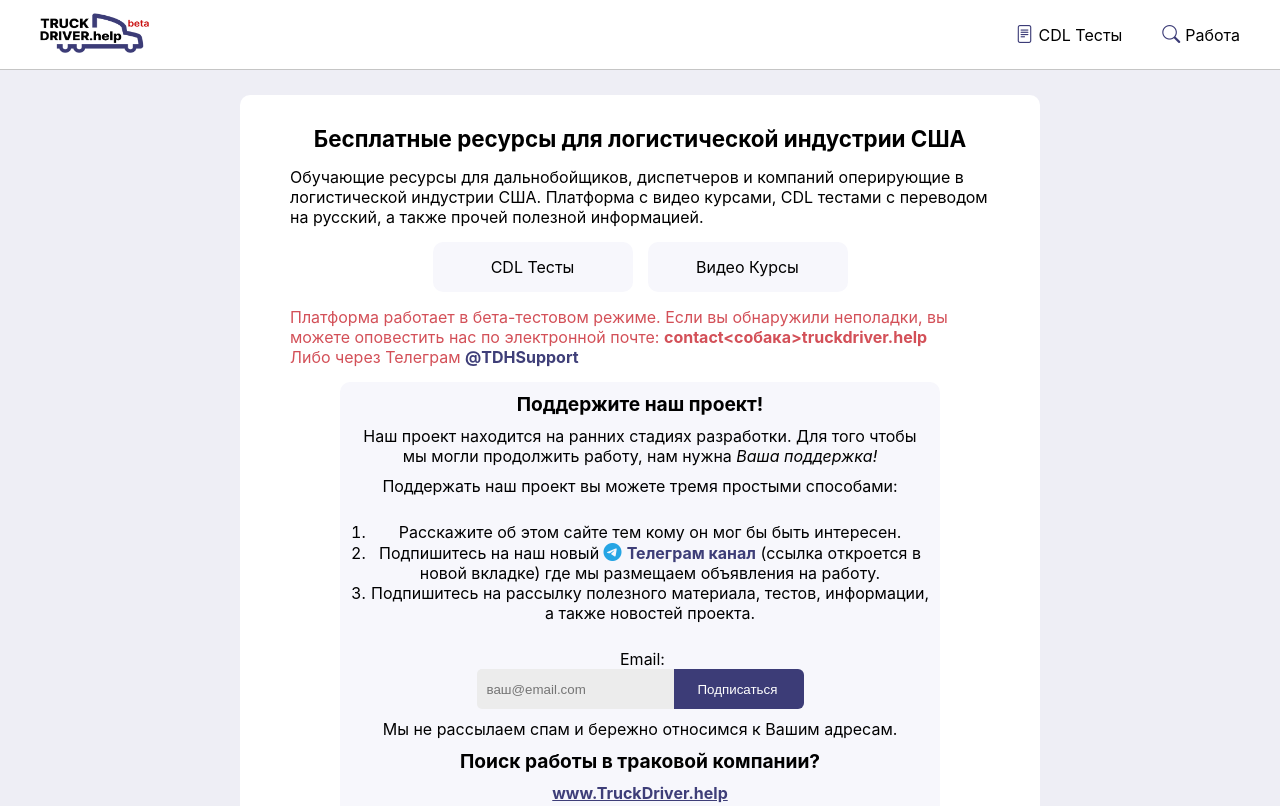
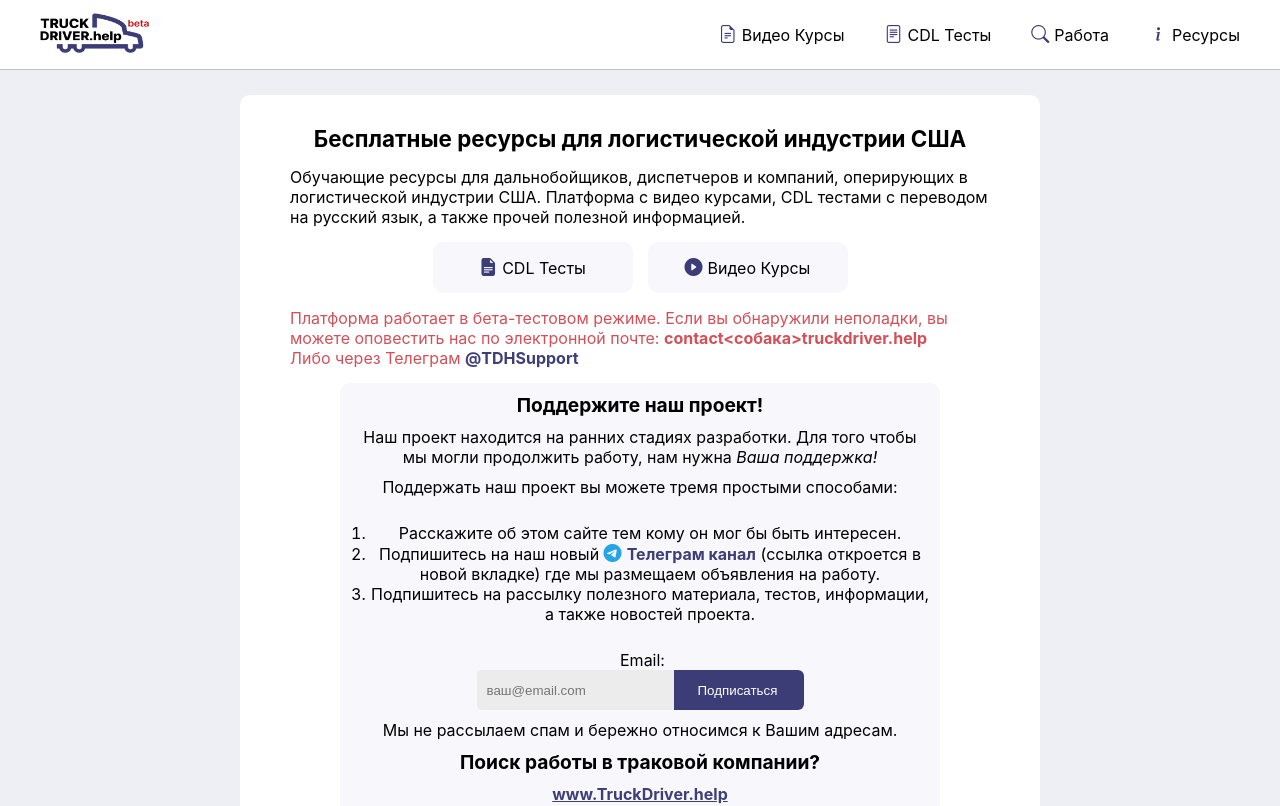
Before and after one commit to dandavisjs/TDL-Academy, a Next.js app: page / in a window 1280 px wide. Shown: the top 806 px of the page. Built offline with nearby package versions, Linux system fonts and the light colour scheme; no server answers.

Commit message:
Minor ui, nav changes

```diff
--- a/components/course/player.js
+++ b/components/course/player.js
@@ -5,6 +5,7 @@ export default function Player(props) {
     const videoURL = "https://www.youtube.com/watch?v=" + props.videoId
     return (
         <div className={styles.container}>
+
             <ReactPlayer
                 url={videoURL}
                 playing={true}
--- a/components/layout/footer.js
+++ b/components/layout/footer.js
@@ -1,8 +1,7 @@
-
 import styles from './footer.module.css'
 import Link from 'next/link'
 
-export default function Home() {
+export default function Footer() {
     return (
 
         <footer className={styles.footer}>
--- a/components/layout/navItems.js
+++ b/components/layout/navItems.js
@@ -1,12 +1,23 @@
+import { useContext } from 'react'
 import Link from 'next/link'
+import NavContext from '../../store/nav-context'
 
 export default function NavItems() {
+    const navCtx = useContext(NavContext)
+    const { mobile, setMobile } = navCtx
 
     return (
         <>
+            <li>
+                <Link href={{ pathname: `/course/dispatch/0` }}>
+                    <a onClick={setMobile} style={{ cursor: 'pointer' }}>
+                        <i className="bi bi-file-earmark-text"></i>Видео Курсы
+                    </a>
+                </Link>
+            </li>
             <li className="pointer">
-                <Link href="/" passHref={true}>
-                    <a><i className="bi bi-file-text"></i>CDL Тесты</a>
+                <Link href="/quiz" passHref={true}>
+                    <a onClick={setMobile}><i className="bi bi-file-text"></i>CDL Тесты</a>
                 </Link>
             </li>
             <li className="pointer">
@@ -14,6 +25,13 @@ export default function NavItems() {
                     <a><i className="bi bi-search"></i>Работа</a>
                 </Link>
             </li>
+            <li>
+                <Link href="https://www.truckdriver.help/resources" passHref={true}>
+                    <a style={{ cursor: 'pointer' }}>
+                        <i className="bi bi-info-lg"></i>Ресурсы
+                    </a>
+                </Link>
+            </li>
         </>
 
     )
--- a/components/layout/navbar.js
+++ b/components/layout/navbar.js
@@ -1,11 +1,14 @@
-import { useState } from 'react'
+import { useContext } from 'react'
 import styles from './navbar.module.css'
 import Link from 'next/link'
 import Image from 'next/image'
 import NavItems from './navItems'
+import NavContext from '../../store/nav-context'
 
 export default function Navbar() {
-    const [mobile, setMobile] = useState(false)
+
+    const navCtx = useContext(NavContext)
+    const { mobile, setMobile } = navCtx
 
     return (
         <nav className={styles.navbar}>
@@ -17,7 +20,7 @@ export default function Navbar() {
             <ul>
                 <NavItems />
             </ul>
-            <i onClick={() => setMobile(!mobile)} className="bi bi-list bu-m-menu"></i>
+            <i onClick={setMobile} className="bi bi-list bu-m-menu"></i>
             {mobile && <div className="mobile-nav">
                 <ul>
                     <NavItems />
--- a/pages/_app.js
+++ b/pages/_app.js
@@ -2,6 +2,7 @@ import { useEffect } from 'react'
 import { useRouter } from 'next/router'
 import '../styles/globals.css'
 import { QuizContextProvider } from '../store/quiz-context';
+import { NavContextProvider } from '../store/nav-context';
 import 'bootstrap-icons/font/bootstrap-icons.css'
 import Layout from '../components/layout/layout'
 import Head from 'next/head'
@@ -33,6 +34,7 @@ function MyApp({ Component, pageProps }) {
 
   return (
     <QuizContextProvider>
+      <NavContextProvider>
         <Layout>
           <Head>
             <meta property="og:title" content="CDL-A тесты с переводом на русский язык - academy.truckdriver.help" key="ogtitle" />
@@ -58,7 +60,9 @@ function MyApp({ Component, pageProps }) {
           />
           <Component {...pageProps} />
         </Layout>
+      </NavContextProvider>
     </QuizContextProvider>
+
   )
 }
 
--- a/pages/course/dispatch/id.module.css
+++ b/pages/course/dispatch/id.module.css
@@ -26,9 +26,3 @@
 	background-color: #eeeef5;
 	cursor: pointer;
 }
-
-@media screen and (max-width: 768px) {
-	.main {
-		max-width: 700px;
-	}
-}
--- a/pages/index.js
+++ b/pages/index.js
@@ -14,10 +14,12 @@ export default function Home() {
 
       <div className={styles.main}>
         <h1>Бесплатные ресурсы для логистической индустрии США</h1>
-        <p>Обучающие ресурсы для дальнобойщиков, диспетчеров и компаний оперирующие в логистической индустрии США. Платформа с видео курсами, CDL тестами с переводом на русский, а также прочей полезной информацией.</p>
+        <p>Обучающие ресурсы для дальнобойщиков, диспетчеров и компаний, оперирующих в логистической индустрии США. Платформа с видео курсами, CDL тестами с переводом на русский язык, а также прочей полезной информацией.</p>
         <div className={styles.list}>
-          <Link href="/quiz/"><a>CDL Тесты</a></Link>
-          <Link href="/course/dispatch/0"><a>Видео Курсы</a></Link>
+          <Link href="/quiz/"><a><i className="bi bi-file-earmark-text-fill"></i>
+            CDL Тесты</a></Link>
+          <Link href="/course/dispatch/0"><a><i className="bi bi-play-circle-fill"></i>
+            Видео Курсы</a></Link>
         </div>
         <div>
           <p style={{ color: "#D35058" }}>Платформа работает в бета-тестовом режиме. Если вы обнаружили неполадки, вы можете оповестить нас по электронной почте: <strong>contact{`<собака>`}truckdriver.help</strong> <br />Либо через Телеграм <strong><a href="https://t.me/tdhsupport" target="_blank" rel="noreferrer">@TDHSupport</a></strong></p>
--- a/pages/index.module.css
+++ b/pages/index.module.css
@@ -46,6 +46,10 @@
 	text-align: center;
 }
 
+.list > a > i {
+	margin-right: 5px;
+}
+
 @media screen and (max-width: 768px) {
 	.list {
 		flex-direction: column;
--- /dev/null
+++ b/store/nav-context.js
@@ -0,0 +1,29 @@
+import { createContext, useState } from 'react'
+
+const NavContext = createContext({
+  mobile: null,
+  setMobile: function () { },
+})
+
+export function NavContextProvider(props) {
+  const [activeMobile, setActiveMobile] = useState()
+
+
+  function setMobileHandler() {
+    setActiveMobile(!activeMobile)
+  }
+
+
+  const context = {
+    mobile: activeMobile,
+    setMobile: setMobileHandler,
+  };
+
+  return (
+    <NavContext.Provider value={context}>
+      {props.children}
+    </NavContext.Provider>
+  )
+}
+
+export default NavContext
--- a/styles/globals.css
+++ b/styles/globals.css
@@ -115,7 +115,7 @@ button {
 .mobile-nav {
 	position: absolute;
 	left: 0px;
-	top: 50px;
+	top: 60px;
 	min-height: 50px;
 	width: 100%;
 	z-index: 99;
```
Lines whose indentation alone changed are shown as unchanged.
